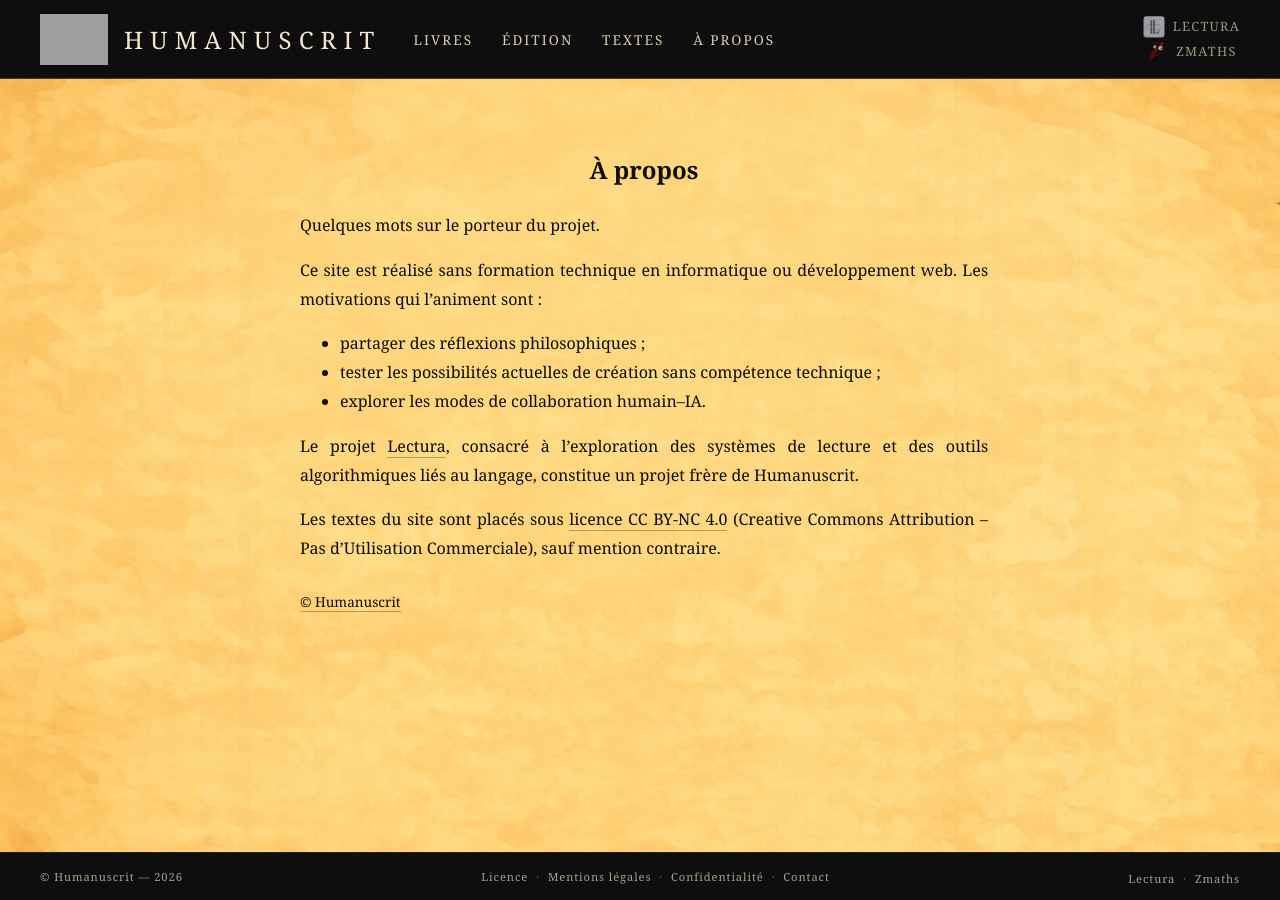
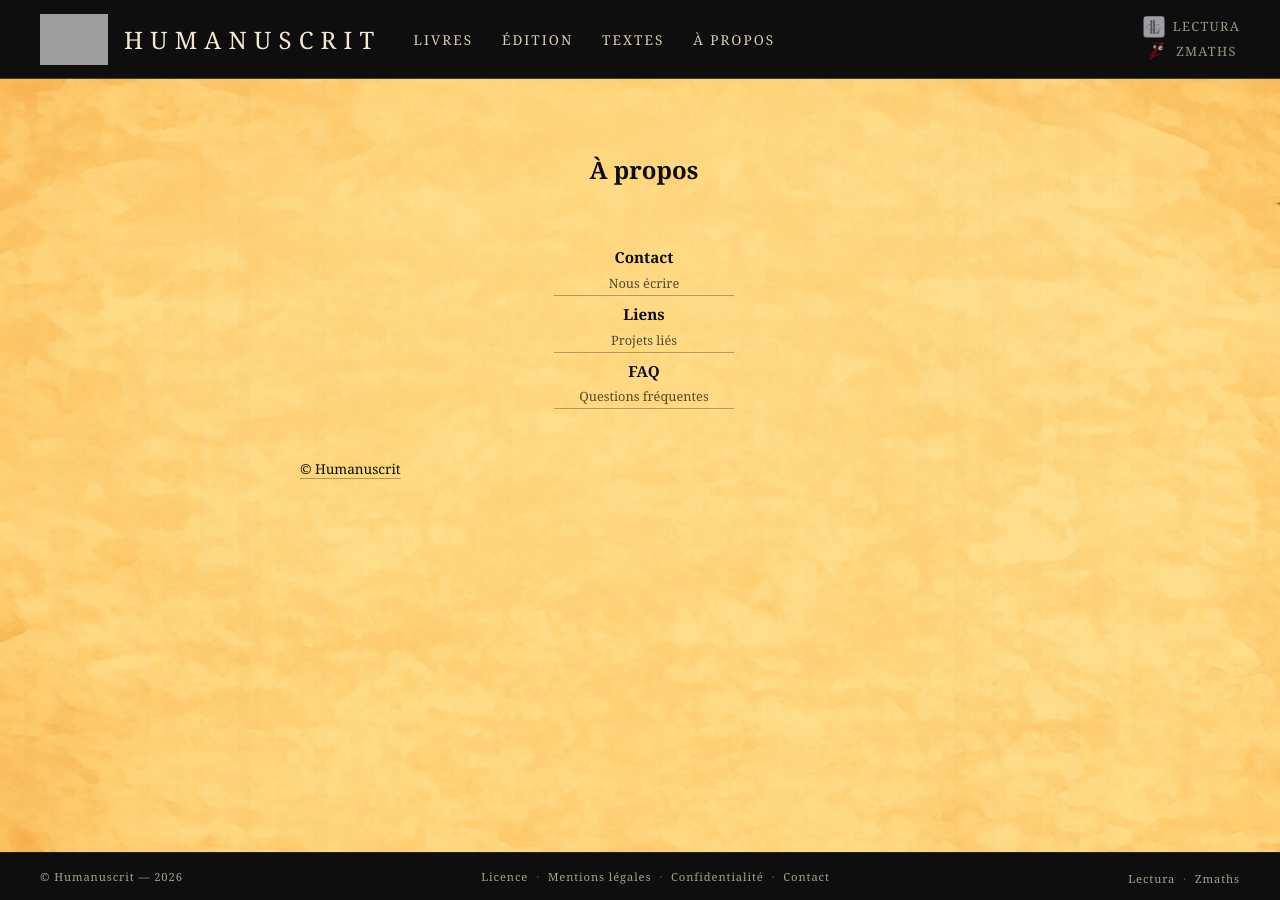
Before and after one commit to maxcarriere/humanuscrit, a Jekyll site: the page built from a-propos.md, in a window 1280 px wide. Built offline with Jekyll 4.4.1, drawn with Linux system fonts in a browser that asks for light colours; grey boxes are pictures that could not be loaded.

Commit message:
Pages sommaires uniformisées : Textes, À propos, Édition
- Textes : sommaire avec vignettes Corpus + Soumettre un texte
- Nouveau /textes/corpus/ avec le contenu déplacé
- À propos : sommaire avec vignettes Contact + Liens + FAQ
- Dropdown Édition : Éditeur au lieu de Humanuscrit
- Tous les dropdowns pointent vers les bonnes sous-pages

Co-Authored-By: Claude Opus 4.6 <noreply@anthropic.com>

```diff
--- a/_includes/header.html
+++ b/_includes/header.html
@@ -16,19 +16,19 @@
       <div class="nav-item">
         <a href="{{ '/edition/' | relative_url }}" class="nav-link">Édition</a>
         <div class="nav-dropdown">
-          <a href="{{ '/edition/' | relative_url }}">Humanuscrit</a>
+          <a href="{{ '/edition/editeur/' | relative_url }}">Éditeur</a>
           <a href="{{ '/edition/auteur/' | relative_url }}">Auteurs</a>
         </div>
       </div>
       <div class="nav-item">
         <a href="{{ '/textes/' | relative_url }}" class="nav-link">Textes</a>
         <div class="nav-dropdown">
-          <a href="{{ '/textes/' | relative_url }}">Corpus</a>
+          <a href="{{ '/textes/corpus/' | relative_url }}">Corpus</a>
           <a href="{{ '/textes/soumettre/' | relative_url }}">Soumettre un texte</a>
         </div>
       </div>
       <div class="nav-item">
-        <a href="{{ '/contact/' | relative_url }}" class="nav-link">À propos</a>
+        <a href="{{ '/a-propos/' | relative_url }}" class="nav-link">À propos</a>
         <div class="nav-dropdown">
           <a href="{{ '/contact/' | relative_url }}">Contact</a>
           <a href="{{ '/liens/' | relative_url }}">Liens</a>
@@ -59,19 +59,19 @@
       <div class="nav-mobile-section">
         <a href="{{ '/edition/' | relative_url }}" class="nav-mobile-title">Édition</a>
         <div class="nav-mobile-sub">
-          <a href="{{ '/edition/' | relative_url }}">Humanuscrit</a>
+          <a href="{{ '/edition/editeur/' | relative_url }}">Éditeur</a>
           <a href="{{ '/edition/auteur/' | relative_url }}">Auteurs</a>
         </div>
       </div>
       <div class="nav-mobile-section">
         <a href="{{ '/textes/' | relative_url }}" class="nav-mobile-title">Textes</a>
         <div class="nav-mobile-sub">
-          <a href="{{ '/textes/' | relative_url }}">Corpus</a>
+          <a href="{{ '/textes/corpus/' | relative_url }}">Corpus</a>
           <a href="{{ '/textes/soumettre/' | relative_url }}">Soumettre un texte</a>
         </div>
       </div>
       <div class="nav-mobile-section">
-        <a href="{{ '/contact/' | relative_url }}" class="nav-mobile-title">À propos</a>
+        <a href="{{ '/a-propos/' | relative_url }}" class="nav-mobile-title">À propos</a>
         <div class="nav-mobile-sub">
           <a href="{{ '/contact/' | relative_url }}">Contact</a>
           <a href="{{ '/liens/' | relative_url }}">Liens</a>
--- a/a-propos.md
+++ b/a-propos.md
@@ -1,15 +1,19 @@
 ---
 title: À propos
+permalink: /a-propos/
 ---
 
-Quelques mots sur le porteur du projet.
-
-Ce site est réalisé sans formation technique en informatique ou développement web. Les motivations qui l'animent sont :
-
-- partager des réflexions philosophiques ;
-- tester les possibilités actuelles de création sans compétence technique ;
-- explorer les modes de collaboration humain–IA.
-
-Le projet [Lectura](http://www.lec-tu-ra.com){:target="_blank" rel="noopener noreferrer"}, consacré à l'exploration des systèmes de lecture et des outils algorithmiques liés au langage, constitue un projet frère de Humanuscrit.
-
-Les textes du site sont placés sous [licence CC BY-NC 4.0]({{ '/licence/' | relative_url }}) (Creative Commons Attribution – Pas d'Utilisation Commerciale), sauf mention contraire.
+<div class="productions-grid">
+  <a href="{{ '/contact/' | relative_url }}" class="production-card">
+    <span class="production-title">Contact</span>
+    <span class="production-meta">Nous écrire</span>
+  </a>
+  <a href="{{ '/liens/' | relative_url }}" class="production-card">
+    <span class="production-title">Liens</span>
+    <span class="production-meta">Projets liés</span>
+  </a>
+  <a href="{{ '/faq/' | relative_url }}" class="production-card">
+    <span class="production-title">FAQ</span>
+    <span class="production-meta">Questions fréquentes</span>
+  </a>
+</div>
```
Also changed, not shown: textes/corpus.md (added, +30 -0 lines), textes/index.md (+10 -20 lines).
